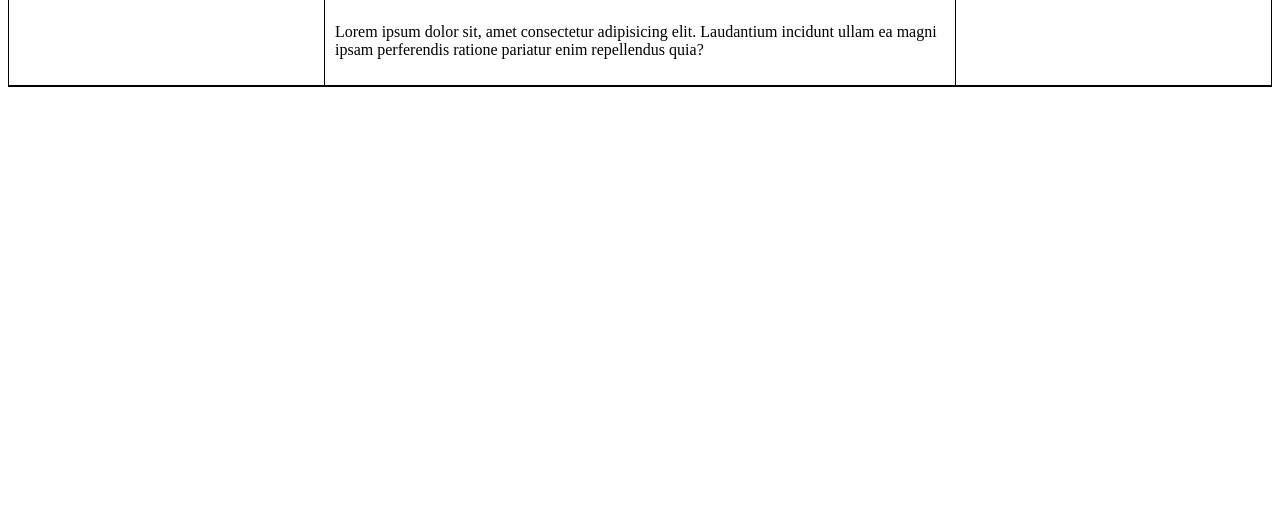
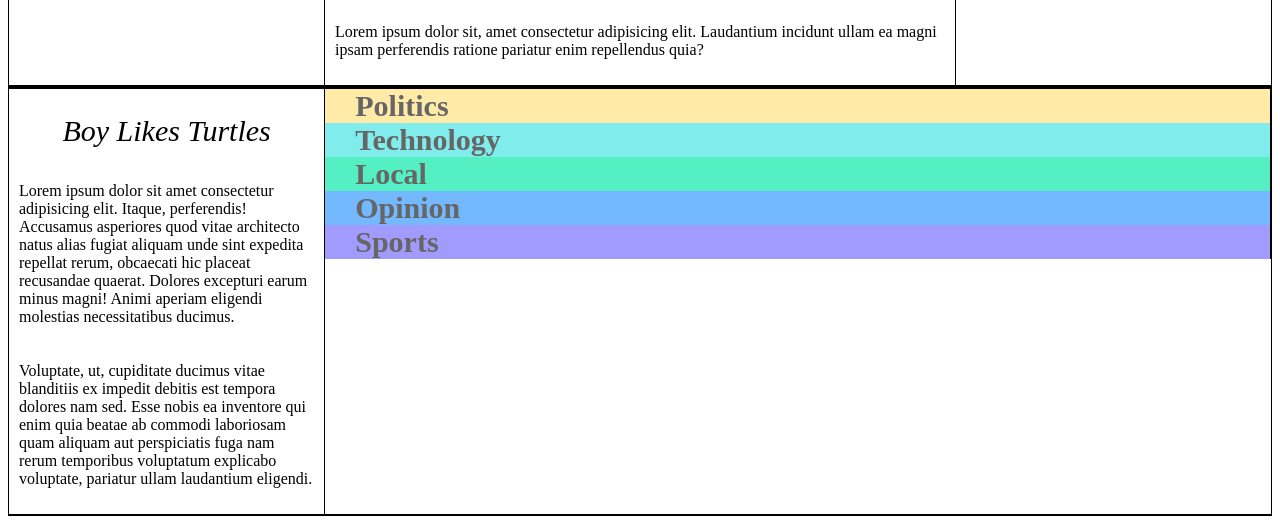
Before and after one commit to lausanchezgmz/Mentoring, a plain HTML site: page thenewstimes/index.html in a window 1280 px wide. Shown: the part 745-1269 px from the top of the page. Before the commit the page ends 840 px from the top, so only its background shows below. Drawn offline with Linux system fonts and the light colour scheme.

Commit message:
bottom row

```diff
--- a/thenewstimes/index.html
+++ b/thenewstimes/index.html
@@ -8,7 +8,10 @@
     <link rel="stylesheet" type="text/css" media="screen" href="./style.css" />
 </head>
 <body>
-    <h1>The News Times</h1>
+    <header>
+        <h1>The News Times</h1>
+    </header>
+
     <div class="flex-container">
         <div class="box-1">
             <h2>Student Learns HTML</h2>
@@ -29,5 +32,31 @@
                 <p>Lorem ipsum dolor sit amet consectetur, adipisicing elit. Aliquam corrupti, eius odio neque incidunt esse fuga veritatis ipsum, eligendi mollitia, porro quasi provident nisi sit! Doloribus, eligendi nemo, ad laudantium cupiditate aspernatur eveniet asperiores modi praesentium voluptas eos sunt odio.</p>
         </div>
     </div>
+    <div class="flex-container column">
+        <div class="box-4">
+            <h2>Boy Likes Turtles</h2>
+            <p>Lorem ipsum dolor sit amet consectetur adipisicing elit. Itaque, perferendis! Accusamus asperiores quod vitae architecto natus alias fugiat aliquam unde sint expedita repellat rerum, obcaecati hic placeat recusandae quaerat. Dolores excepturi earum minus magni! Animi aperiam eligendi molestias necessitatibus ducimus.</p>
+            <p>Voluptate, ut, cupiditate ducimus vitae blanditiis ex impedit debitis est tempora dolores nam sed. Esse nobis ea inventore qui enim quia beatae ab commodi laboriosam quam aliquam aut perspiciatis fuga nam rerum temporibus voluptatum explicabo voluptate, pariatur ullam laudantium eligendi.</p>
+        </div>
+        <div class="box-5">
+                <ul class="side section other sections">
+                    <li class="site-section site-section-politics">
+                        <a ref="#" class="section-link">Politics</a>
+                    </li>
+                    <li class="site-section site-section-tech">
+                            <a ref="#" class="section-link">Technology</a>
+                    </li>
+                    <li class="site-section site-section-local">
+                            <a ref="#" class="section-link">Local</a>
+                    </li>
+                    <li class="site-section site-section-opinion">
+                            <a ref="#" class="section-link">Opinion</a>
+                    </li>
+                    <li class="site-section site-section-sports">
+                            <a ref="#" class="section-link">Sports</a>
+                    </li>
+                </ul>
+        </div>
+    </div>
 </body>
 </html>
--- a/thenewstimes/style.css
+++ b/thenewstimes/style.css
@@ -7,15 +7,7 @@ h1 {
     padding-top: 10px;
 }
 
-.box {
-    border: 1px solid black;
-    color: black;
-    background-color: white;
-    display: column;
-    padding: 10px;
-    align-items: center;
-    justify-content: center;
-}
+
 .box-1 {
     border-left: 0.5px solid black;
     width: 25%;
@@ -33,12 +25,23 @@ h1 {
     width: 25%;
 }
 
+.box-4 {
+    border-left: 0.5px solid black;
+    width: 25%;
+}
+
+.box-5 {
+    border-left: 0.5px solid black;
+    border-right: 0.5px solid black;
+    width: 75%;
+}
+
 .flex-container {
     display: flex;
     width: 100%;
     border-top: 2px solid black;
     border-bottom: 2px solid black;
-  }
+}
 
 h2 {
     color: black;
@@ -62,4 +65,60 @@ img {
     margin-left: auto;
     margin-right: auto;
     width: 95%;
+}
+
+.other-sections {
+    display: flex;
+    flex-direction: column;
+    align-items: stretch;
+    padding: 0;
+    margin: 0;
+}
+
+.site-section {
+    display: flex;
+    flex: 1;
+    border-right: 0.5px solid black;
+}
+
+ul, menu, dir {
+    display: block;
+    list-style-type: disc;
+    margin-block-start: 0em;
+    margin-block-end: 0em;
+    margin-inline-start: 0px;
+    margin-inline-end: 0px;
+    padding-inline-start: 0px;
+}
+
+.site-section-politics {
+    background-color: #ffeaa7;
+}
+
+.site-section-tech {
+    background-color: #81ecec;
+}
+
+.site-section-local {
+    background-color: #55efc4;
+}
+
+.site-section-opinion {
+    background-color: #74b9ff;
+}
+
+.site-section-sports {
+    background-color: #a29bfe;
+}
+
+.section-link {
+    font-size: 30px;
+    padding-left: 30px;
+    font-weight: bold;
+    font-family: "Futura";
+    color: #666;
+}
+
+a:hover {
+    text-decoration: underline;
   }
```
